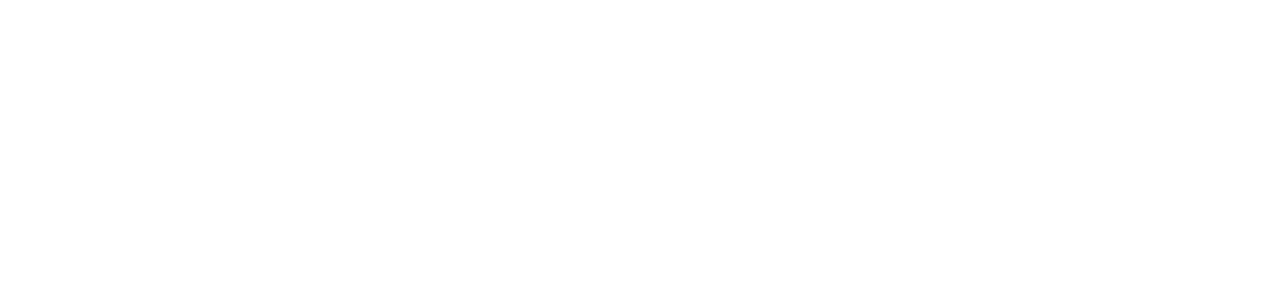
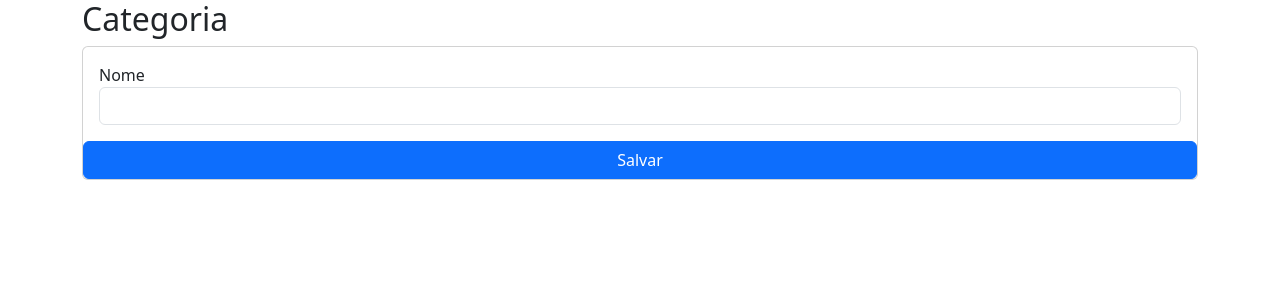
Before and after one commit to claramartinovsky/fabsoft-2025-2, an Angular app in the folder projfabsoft_frontend/: page /categorias/novo in a window 1280 px wide. Before the commit this address led to /. Shown: the top 300 px of the page. Built offline with nearby package versions, Linux system fonts and the light colour scheme.

Commit message:
CRUD: Categoria - POST.

```diff
--- a/projfabsoft_frontend/src/app/app.routes.ts
+++ b/projfabsoft_frontend/src/app/app.routes.ts
@@ -2,12 +2,13 @@
 import { UsuarioComponent } from './usuario/usuario.component';
 import { FormUsuario } from './form-usuario/form-usuario';
 import { CategoriaComponent } from './categoria.component/categoria.component';
-
+import { FormCategoria } from './form-categoria/form-categoria';
 
 export const routes: Routes = [
     { path: 'usuarios', component: UsuarioComponent },
     { path: 'usuarios/novo', component: FormUsuario },
     { path: 'usuarios/alterar/:id', component: FormUsuario },
 
-    { path: 'categorias', component: CategoriaComponent }
+    { path: 'categorias', component: CategoriaComponent },
+    { path: 'categorias/novo', component: FormCategoria }
 ];
--- a/projfabsoft_frontend/src/app/categoria.component/categoria.component.html
+++ b/projfabsoft_frontend/src/app/categoria.component/categoria.component.html
@@ -1,5 +1,6 @@
 <main class="container">
     <h2>Categorias</h2>
+    <a (click)="novo()" class="btn btn-primary">Novo</a>
     <table class="table">
         <thead>
             <tr>
--- a/projfabsoft_frontend/src/app/categoria.component/categoria.component.ts
+++ b/projfabsoft_frontend/src/app/categoria.component/categoria.component.ts
@@ -3,18 +3,22 @@
 import { CategoriaService } from '../service/categoria.service';
 import { HttpClientModule } from '@angular/common/http';
 import { CommonModule } from '@angular/common';
+import { Router } from '@angular/router';
 
 @Component({
   selector: 'app-categoria.component',
   imports: [HttpClientModule,CommonModule],
   templateUrl: './categoria.component.html',
   styleUrl: './categoria.component.css',
-  providers: [CategoriaService]
+  providers: [CategoriaService, Router]
 })
 export class CategoriaComponent {
   listaCategorias: Categoria[] = [];
 
-  constructor(private categoriaService: CategoriaService) {}
+  constructor(
+    private categoriaService: CategoriaService,
+    private router:Router
+  ) {}
 
   ngOnInit() {
     console.log("Carregando categorias...");
@@ -22,4 +26,8 @@
       this.listaCategorias = categorias;
     });
   }
+
+  novo(){
+  this.router.navigate(['categorias/novo']);
 }
+}
--- /dev/null
+++ b/projfabsoft_frontend/src/app/form-categoria/form-categoria.html
@@ -0,0 +1,16 @@
+<main class="container">
+    <h2>Categoria</h2>
+    <div class="card">
+        <div class="card-body">
+            <div class="form-group">
+                <label for="txtNome">Nome</label>
+                <input type="text"
+                    [(ngModel)]="categoria.nome"
+                    class="form-control"
+                    id="txtNome">
+            </div>
+        </div>
+        <button (click)="salvar()"
+        class="btn btn-primary">Salvar</button>
+    </div>
+</main>
--- /dev/null
+++ b/projfabsoft_frontend/src/app/form-categoria/form-categoria.ts
@@ -0,0 +1,30 @@
+import { Component } from '@angular/core';
+import { CategoriaService } from '../service/categoria.service';
+import { Router } from '@angular/router';
+import { Categoria } from '../model/categoria';
+import { CommonModule } from '@angular/common';
+import { HttpClientModule } from '@angular/common/http';
+import { FormsModule } from '@angular/forms';
+
+@Component({
+  selector: 'app-form-categoria',
+  imports: [HttpClientModule, CommonModule, FormsModule],
+  templateUrl: './form-categoria.html',
+  styleUrl: './form-categoria.css',
+  providers: [CategoriaService, Router]
+})
+export class FormCategoria {
+    categoria: Categoria = new Categoria();
+
+    constructor(
+      private categoriaService:CategoriaService,
+      private router:Router
+    ){}
+
+    salvar(){
+      this.categoriaService.saveCategoria(this.categoria)
+        .subscribe(resultado => {
+            this.router.navigate(['categorias']);
+        });
+    }
+}
--- a/projfabsoft_frontend/src/app/service/categoria.service.ts
+++ b/projfabsoft_frontend/src/app/service/categoria.service.ts
@@ -13,4 +13,8 @@
   getCategorias(){
     return this.http.get<Categoria[]>(this.apiURL);
   }
+
+  saveCategoria(categoria:Categoria){
+    return this.http.post(this.apiURL,categoria);
+  }
 }
```
Also changed, not shown: projfabsoft_frontend/src/app/form-categoria/form-categoria.css (added), 1 other file (tests, documents, lock files or other folders).
